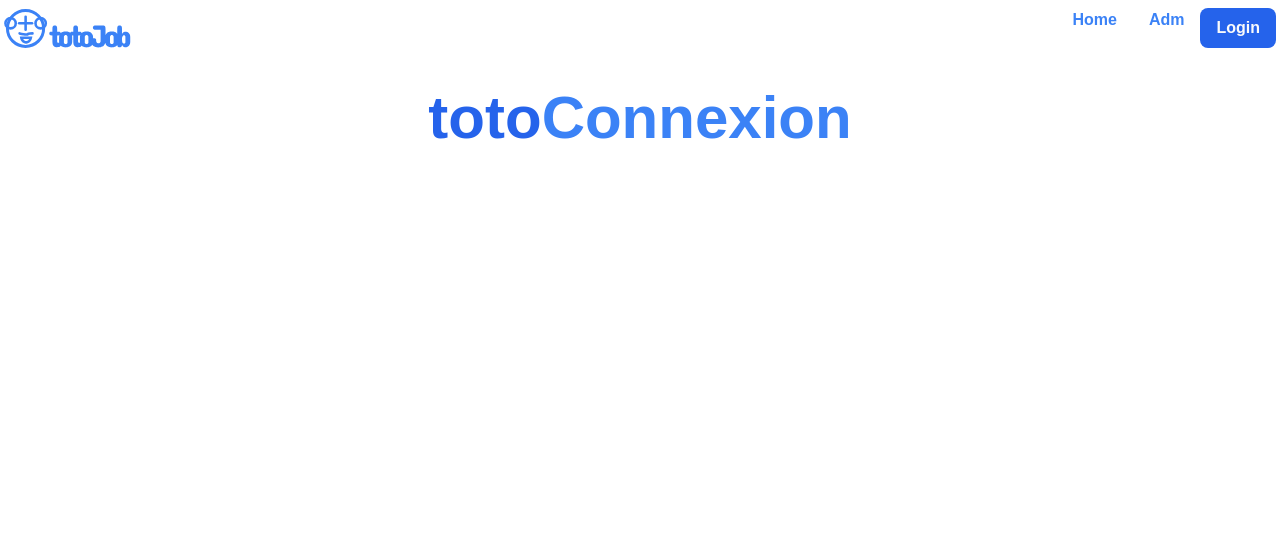
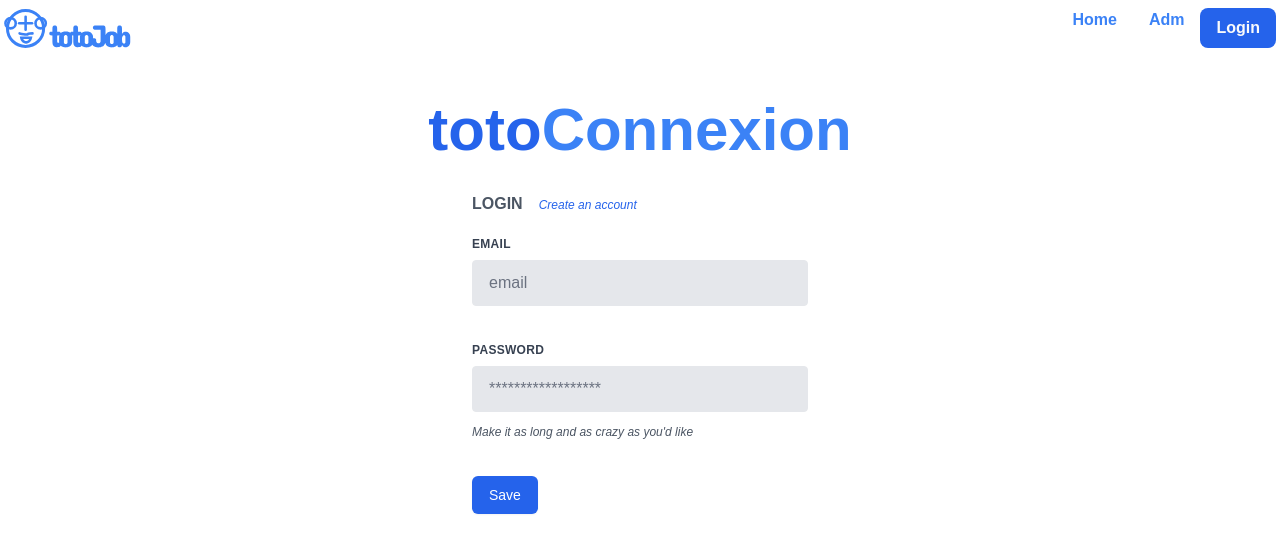
Before and after one commit to PierreGatschine/Jobboard, a Nuxt app: page /login in a window 1280 px wide. Shown: the top 552 px of the page. Built offline with nearby package versions, Linux system fonts and the light colour scheme.

Commit message:
Add login

```diff
--- a/components/AdvList.vue
+++ b/components/AdvList.vue
@@ -1,4 +1,3 @@
-import advertisementList from '..';
 <template>
   <div class="relative flex items-top justify-center min-h-screen bg-gray-200 sm:items-center sm:pt-0">
     <!-- <link href="https://cdn.jsdelivr.net/npm/tailwindcss@2.1.2/dist/tailwind.min.css" rel="stylesheet"> -->
--- /dev/null
+++ b/components/Login.vue
@@ -0,0 +1,87 @@
+<template>
+  <div>
+    <form @submit.prevent="handleSubmit" class="w-full max-w-sm mx-auto">
+
+      <div class="flex flex-wrap -mx-3 mb-6">
+        <div class="w-full px-3">
+          <label class="block uppercase tracking-wide text-gray-700 text-xs font-bold mb-2" for="email">
+            email
+          </label>
+          <input v-model="email" type="text" placeholder="email" name="email" id="email" autocomplete="email" class="appearance-none block w-full bg-gray-200 text-gray-700 border border-gray-200 rounded py-3 px-4 mb-3 leading-tight focus:outline-none focus:bg-white focus:border-gray-500">
+
+        </div>
+      </div>
+
+      <div class="flex flex-wrap -mx-3 mb-6">
+        <div class="w-full px-3">
+          <label class="block uppercase tracking-wide text-gray-700 text-xs font-bold mb-2" for="password">
+            Password
+          </label>
+          <input v-model="password" type="password" name="password" id="password"  placeholder="******************" class="appearance-none block w-full bg-gray-200 text-gray-700 border border-gray-200 rounded py-3 px-4 mb-3 leading-tight focus:outline-none focus:bg-white focus:border-gray-500">
+          <p class="text-gray-600 text-xs italic">Make it as long and as crazy as you'd like</p>
+        </div>
+      </div>
+
+      <div class="flex flex-wrap -mx-3 mb-6">
+        <div class="w-full px-3">
+             <!--   @click="sendForm" -->
+              <button type="submit" class="inline-flex justify-center mt-3 py-2 px-4 border border-transparent shadow-sm text-sm font-medium rounded-md text-white bg-blue-600 hover:bg-blue-700 focus:outline-none focus:ring-2 focus:ring-offset-2 focus:ring-blue-500">
+                Save
+              </button>
+              <p class="mt-3">
+                <span v-if="msg != 'err'" class="text-green-600 text-xs italic">{{ message }}</span>
+                <span v-else class="text-red-500 text-xs italic">{{ message }}</span>
+              </p>
+        </div>
+      </div>
+    </form>
+  </div>
+</template>
+
+<script>
+export default {
+  name: 'login',
+  data(){
+    return {
+
+      email: "",
+      password: "",
+
+      msg: false,
+      message: ""
+    }
+  },
+  methods: {
+    async handleSubmit() {
+      const res = await this.$axios.$post('http://localhost:3001/admin', {
+         email: this.email,
+         password: this.password,
+      })
+        .then(
+            res => {
+              console.log('toto', res);
+              this.message = 'Votre compte est créé';
+              this.msg = true;
+            }
+        ).catch(
+            err => {
+              console.log('titi', err);
+              this.message = err;
+              this.msg = true;
+            }
+        );
+
+    }
+
+  },
+  /* mounted() {
+    this.handleSubmit();
+  } */
+}
+</script>
+
+<style lang="postcss" scoped>
+  form {
+    @apply bg-white rounded-lg p-3 mx-auto;
+  }
+</style>
--- /dev/null
+++ b/components/Register.vue
@@ -0,0 +1,129 @@
+<template>
+  <div>
+    <form @submit.prevent="handleSubmit" class="w-full max-w-sm mx-auto">
+
+      <div class="flex flex-wrap -mx-3 mt-6 mb-6">
+        <div class="w-full px-3">
+          <label class="block uppercase tracking-wide text-gray-700 text-xs font-bold mb-2" for="firstname">
+            first-name
+          </label>
+          <input v-model="firstname" :rules="firstnameRules" type="text" placeholder="Jane" name="firstname" id="firstname" autocomplete="name" class="appearance-none block w-full bg-gray-200 text-gray-700 border border-gray-200 rounded py-3 px-4 mb-3 leading-tight focus:outline-none focus:bg-white">
+          <!-- <p class="text-red-500 text-xs italic">Please fill out this field.</p> -->
+        </div>
+      </div>
+
+      <div class="flex flex-wrap -mx-3 mb-6">
+        <div class="w-full px-3">
+          <label class="block uppercase tracking-wide text-gray-700 text-xs font-bold mb-2" for="lastname">
+            last-name
+          </label>
+          <input v-model="lastname" :rules="lastnameRules" type="text" placeholder="Doe" name="lastname" id="lastname" autocomplete="name" class="appearance-none block w-full bg-gray-200 text-gray-700 border border-gray-200 rounded py-3 px-4 mb-3 leading-tight focus:outline-none focus:bg-white">
+          <!-- <p class="text-red-500 text-xs italic">Please fill out this field.</p> -->
+        </div>
+      </div>
+
+      <div class="flex flex-wrap -mx-3 mb-6">
+        <div class="w-full px-3">
+          <label class="block uppercase tracking-wide text-gray-700 text-xs font-bold mb-2" for="email">
+            email
+          </label>
+          <input v-model="email" :rules="emailRules" type="text" placeholder="email" name="email" id="email" autocomplete="email" class="appearance-none block w-full bg-gray-200 text-gray-700 border border-gray-200 rounded py-3 px-4 mb-3 leading-tight focus:outline-none focus:bg-white focus:border-gray-500">
+
+        </div>
+      </div>
+
+      <div class="flex flex-wrap -mx-3 mb-6">
+        <div class="w-full px-3">
+          <label class="block uppercase tracking-wide text-gray-700 text-xs font-bold mb-2" for="password">
+            Password
+          </label>
+          <input v-model="password" :rules="passRules" type="password" name="password" id="password"  placeholder="******************" class="appearance-none block w-full bg-gray-200 text-gray-700 border border-gray-200 rounded py-3 px-4 mb-3 leading-tight focus:outline-none focus:bg-white focus:border-gray-500">
+          <p class="text-gray-600 text-xs italic">Make it as long and as crazy as you'd like</p>
+        </div>
+      </div>
+
+      <div class="flex flex-wrap -mx-3 mb-6">
+        <div class="w-full px-3">
+             <!--   @click="sendForm" -->
+              <button type="submit" class="inline-flex justify-center mt-3 py-2 px-4 border border-transparent shadow-sm text-sm font-medium rounded-md text-white bg-blue-600 hover:bg-blue-700 focus:outline-none focus:ring-2 focus:ring-offset-2 focus:ring-blue-500">
+                Save
+                <!-- <span v-if="msg">{{ message }}</span> -->
+              </button>
+              <p class="mt-3">
+                <span v-if="msg != 'err'" class="text-green-600 text-xs italic">{{ message }}</span>
+                <span v-else class="text-red-500 text-xs italic">{{ message }}</span>
+              </p>
+        </div>
+      </div>
+    </form>
+  </div>
+</template>
+
+<script>
+export default {
+  name: 'Signup',
+  data(){
+    return {
+      valid: true,
+
+      firstnameRules: [
+          v => !!v || 'Renseignez votre prénom',
+          v => /^[A-Za-z]+$/.test(v) || "Votre prénom n'est pas valide",
+      ],
+      lastnameRules: [
+          v => !!v || 'Renseignez votre nom',
+          v => /^[A-Za-z]+$/.test(v) || "Votre nom n'est pas valide",
+      ],
+      emailRules: [
+          v => !!v || 'Renseignez votre e-mail',
+          v => /.+@.+\..+/.test(v) || "Votre e-mail n'est pas valide",
+      ],
+      passRules: [
+          v => !!v || 'Renseignez votre mot de passe',
+          v => (v && v.length >= 5) || '5 caractères minimun',
+          v => /(?=.*[A-Z])/.test(v) || 'Au moins une majuscule',
+          v => /(?=.*\d)/.test(v) || 'Au moins un chiffre',
+      ],
+
+      firstname: "",
+      lastname: "",
+      email: "",
+      password: "",
+
+      msg: false,
+      message: ""
+    }
+  },
+  methods: {
+    async handleSubmit() {
+      const res = await this.$axios.$post('http://localhost:3001/admin', {
+         firstname: this.firstname,
+         lastname: this.lastname,
+         email: this.email,
+         password: this.password,
+      })
+        .then(
+            res => {
+              console.log('toto', res);
+              this.message = 'Votre compte est créé';
+              this.msg = true;
+            }
+        ).catch(
+            err => {
+              console.log('titi', err);
+              this.message = err;
+              this.msg = true;
+            }
+        );
+
+    }
+
+  }
+}
+</script>
+
+<style lang="postcss" scoped>
+  form {
+    @apply bg-white rounded-lg p-3 mx-auto;
+  }
+</style>
--- a/components/btn.vue
+++ b/components/btn.vue
@@ -10,7 +10,7 @@
 
 <script>
 export default {
-
+  name: 'Btn',
   props: {
     msg: String,
   }
--- a/components/wrapper.vue
+++ b/components/wrapper.vue
@@ -1,10 +1,14 @@
 <template>
-    <div class="flex justify-center sm:flex-wrap pt-8 sm:pt-0 text-6xl font-bold text-blue-600">toto<span class="text-blue-500">{{ msg }}</span></div>
+  <div>
+    <div class="flex justify-start mobile:justify-center mx-auto flex-wrap pt-8 sm:pt-0 text-6xl font-bold text-blue-600">toto<span class="text-blue-500">{{ msg }}</span></div>
+
+  </div>
 
 </template>
 
 <script>
 export default {
+    name: 'Wrapper',
     props:{
       msg: String,
     }
--- a/pages/form.vue
+++ b/pages/form.vue
@@ -2,11 +2,11 @@
   <div>
     <Appbar/>
     <div class="m-3 mb-5">
-      <wrapper msg="formulaire"/>
+      <Wrapper msg="Formulaire"/>
     </div>
 
     <form @submit.prevent="sendForm" class="w-full max-w-sm mx-auto">
-      <div class="flex flex-wrap -mx-3 mb-6">
+      <div class="flex flex-wrap -mx-3 mt-6 mb-6">
         <div class="w-full px-3">
           <fieldset>
                   <div>
@@ -14,19 +14,19 @@
                   </div>
                   <div class="flex  mt-4 space-x-4">
                     <div class="flex items-center">
-                      <input v-model="dataForm.genre" value="a" id="genre_male" name="genre" type="radio" class="focus:ring-indigo-500 h-4 w-4 text-indigo-600 border-gray-300" />
+                      <input v-model="genre" value="male" id="genre_male" name="genre" type="radio" class="focus:ring-indigo-500 h-4 w-4 text-indigo-600 border-gray-300" />
                       <label for="genre_male" class="ml-3 block text-sm font-medium text-gray-700">
                         Mr
                       </label>
                     </div>
                     <div class="flex items-center">
-                      <input v-model="dataForm.genre" id="genre_female" name="genre" type="radio" class="focus:ring-indigo-500 h-4 w-4 text-indigo-600 border-gray-300" />
+                      <input v-model="genre" value="female" id="genre_female" name="genre" type="radio" class="focus:ring-indigo-500 h-4 w-4 text-indigo-600 border-gray-300" />
                       <label for="genre_female" class="ml-3 block text-sm font-medium text-gray-700">
                         Miss
                       </label>
                     </div>
                     <div class="flex items-center">
-                      <input v-model="dataForm.genre" id="genre_other" name="genre" type="radio" class="focus:ring-indigo-500 h-4 w-4 text-indigo-600 border-gray-300" />
+                      <input v-model="genre" value="other" id="genre_other" name="genre" type="radio" class="focus:ring-indigo-500 h-4 w-4 text-indigo-600 border-gray-300" />
                       <label for="genre_other" class="ml-3 block text-sm font-medium text-gray-700">
                         other
                       </label>
@@ -41,7 +41,7 @@
           <label class="block uppercase tracking-wide text-gray-700 text-xs font-bold mb-2" for="name">
             Name
           </label>
-          <input v-model="dataForm.name" type="text" placeholder="Doe" name="name" id="name" autocomplete="name" class="appearance-none block w-full bg-gray-200 text-gray-700 border border-gray-200 rounded py-3 px-4 mb-3 leading-tight focus:outline-none focus:bg-white">
+          <input v-model="name" type="text" placeholder="Doe" name="name" id="name" autocomplete="name" class="appearance-none block w-full bg-gray-200 text-gray-700 border border-gray-200 rounded py-3 px-4 mb-3 leading-tight focus:outline-none focus:bg-white">
           <p class="text-red-500 text-xs italic" v-if="errors.emptyContent">Please fill out this field.</p>
         </div>
       </div>
@@ -51,7 +51,7 @@
           <label class="block uppercase tracking-wide text-gray-700 text-xs font-bold mb-2" for="password">
             Password
           </label>
-          <!-- <input v-model="datForm.password" type="password" name="password" id="password"  placeholder="******************" class="appearance-none block w-full bg-gray-200 text-gray-700 border border-gray-200 rounded py-3 px-4 mb-3 leading-tight focus:outline-none focus:bg-white focus:border-gray-500"> -->
+          <input v-model="password" type="password" name="password" id="password"  placeholder="******************" class="appearance-none block w-full bg-gray-200 text-gray-700 border border-gray-200 rounded py-3 px-4 mb-3 leading-tight focus:outline-none focus:bg-white focus:border-gray-500">
           <p class="text-gray-600 text-xs italic">Make it as long and as crazy as you'd like</p>
         </div>
       </div>
@@ -61,7 +61,7 @@
           <label class="block uppercase tracking-wide text-gray-700 text-xs font-bold mb-2" for="email">
             email
           </label>
-          <input v-model="dataForm.email" type="text" placeholder="email" name="email" id="email" autocomplete="email" class="appearance-none block w-full bg-gray-200 text-gray-700 border border-gray-200 rounded py-3 px-4 mb-3 leading-tight focus:outline-none focus:bg-white focus:border-gray-500">
+          <input v-model="email" type="text" placeholder="email" name="email" id="email" autocomplete="email" class="appearance-none block w-full bg-gray-200 text-gray-700 border border-gray-200 rounded py-3 px-4 mb-3 leading-tight focus:outline-none focus:bg-white focus:border-gray-500">
 
         </div>
       </div>
@@ -74,7 +74,7 @@
           <!-- <span class="inline-flex rounded-l-md py-3 px-4 mb-3 leading-tight focus:outline-none border-gray-300 bg-gray-50 text-gray-500 text-sm">
                       +33
           </span> -->
-          <input v-model="dataForm.phone" type="text" name="phone" id="phone" placeholder="+33 6 XX XX XX XX" class="appearance-none block w-full bg-gray-200 text-gray-700 border border-gray-200 rounded py-3 px-4 mb-3 leading-tight focus:outline-none focus:bg-white focus:border-gray-500">
+          <input v-model="phone" type="text" name="phone" id="phone" placeholder="+33 6 XX XX XX XX" class="appearance-none block w-full bg-gray-200 text-gray-700 border border-gray-200 rounded py-3 px-4 mb-3 leading-tight focus:outline-none focus:bg-white focus:border-gray-500">
 
         </div>
       </div>
@@ -84,7 +84,7 @@
           <label class="block uppercase tracking-wide text-gray-700 text-xs font-bold mb-2" for="address">
             address
           </label>
-          <input v-model="dataForm.address" type="text" name="address" id="address" placeholder="address" class="appearance-none block w-full bg-gray-200 text-gray-700 border border-gray-200 rounded py-3 px-4 mb-3 leading-tight focus:outline-none focus:bg-white focus:border-gray-500">
+          <input v-model="address" type="text" name="address" id="address" placeholder="address" class="appearance-none block w-full bg-gray-200 text-gray-700 border border-gray-200 rounded py-3 px-4 mb-3 leading-tight focus:outline-none focus:bg-white focus:border-gray-500">
         </div>
       </div>
 
@@ -93,7 +93,7 @@
             <label class="block uppercase tracking-wide text-gray-700 text-xs font-bold mb-2" for="city">
               City
             </label>
-            <input v-model="dataForm.city" type="text" name="city" placeholder="Albuquerque" id="city" class="appearance-none block w-full bg-gray-200 text-gray-700 border border-gray-200 rounded py-3 px-4 leading-tight focus:outline-none focus:bg-white focus:border-gray-500">
+            <input v-model="city" type="text" name="city" placeholder="Albuquerque" id="city" class="appearance-none block w-full bg-gray-200 text-gray-700 border border-gray-200 rounded py-3 px-4 leading-tight focus:outline-none focus:bg-white focus:border-gray-500">
         </div>
       </div>
 
@@ -102,7 +102,7 @@
           <label class="block uppercase tracking-wide text-gray-700 text-xs font-bold mb-2" for="zip">
             Zip
           </label>
-          <input v-model="dataForm.zip" type="text" name="zip" id="zip" placeholder="13210" class="appearance-none block w-full bg-gray-200 text-gray-700 border border-gray-200 rounded py-3 px-4 leading-tight focus:outline-none focus:bg-white focus:border-gray-500">
+          <input v-model="zip" type="text" name="zip" id="zip" placeholder="13210" class="appearance-none block w-full bg-gray-200 text-gray-700 border border-gray-200 rounded py-3 px-4 leading-tight focus:outline-none focus:bg-white focus:border-gray-500">
         </div>
       </div>
       <div class="flex flex-wrap -mx-3 mb-6">
@@ -135,8 +135,10 @@
              <!--   @click="sendForm" -->
               <button type="submit" class="inline-flex justify-center mt-3 py-2 px-4 border border-transparent shadow-sm text-sm font-medium rounded-md text-white bg-blue-600 hover:bg-blue-700 focus:outline-none focus:ring-2 focus:ring-offset-2 focus:ring-blue-500">
                 Save
-                <span v-if="msg">{{ message }}</span>
+
               </button>
+              <span v-if="msg != 'err'" class="text-green-600 text-xs italic">{{ message }}</span>
+              <span v-else class="text-red-500 text-xs italic">{{ message }}</span>
         </div>
       </div>
     </form>
@@ -154,18 +156,17 @@ export default {
         },
        /*  valid: true, */
 
-        dataForm:{
+
           genre:"",
           name:"",
-          /* password:"", */
+          password:"",
           email:"",
           phone: "",
           address:"",
           city:"",
           zip:"",
           /* file_upload:"" */
-        },
-       dataForms: "",
+
         msg: false,
         message:"",
   }
@@ -186,10 +187,13 @@ export default {
          .then(
             res => {
               console.log('toto', res);
+              this.message = 'Vos informations personnelles ont été enregistrées !';
+              this.msg = true;
             }
         ).catch(
             err => {
               console.log('titi', err);
+              this.message = err;
             }
         );
 
@@ -204,15 +208,15 @@ export default {
     }, */
 
   },
-  mounted() {
+  /* mounted() {
       this.sendForm();
-      }
+      } */
 
 }
 </script>
 
 <style lang="postcss" scoped>
   form {
-    @apply bg-gray-50 rounded-lg p-3
+    @apply bg-white rounded-lg p-3 mx-auto;
   }
 </style>
--- a/pages/login.vue
+++ b/pages/login.vue
@@ -1,18 +1,51 @@
 <template>
   <div>
     <Appbar/>
-    <wrapper msg="Connexion"/>
+    <div class="m-3 mb-5">
+      <Wrapper msg="Connexion"/>
+      <div class="mt-5">
+            <div class="w-full max-w-sm mx-auto bg-white  rounded-lg p-3">
+              <div class="flex flex-wrap -mx-3 mb-2">
+
+                  <p class="text-gray-600 text-ms font-bold pl-6 mr-4" v-if="mode == 'login'">LOGIN</p>
+                  <p class="text-gray-600 text-ms font-bold pl-6 mr-4" v-else>REGISTER</p>
+                  <p class="text-gray-600 text-ms italic" v-if="mode == 'login'"><span class="text-blue-600 text-xs " @click="switchToCreateAccount()">Create an account</span></p>
+                  <p class="text-gray-600 text-ms italic" v-else><span class="text-blue-600 text-xs " @click="switchToCreateAccount()">Connexion an account</span></p>
+              </div>
+              <Login v-if=" mode == 'login'" />
+              <Register v-else/>
+            </div>
+
+      </div>
+    </div>
+
   </div>
 </template>
 
 <script>
-import wrapper from '../components/wrapper.vue'
+import Register from '../components/Register.vue'
+import Login from '../components/Login.vue'
+import Wrapper from '../components/Wrapper.vue'
 export default {
-  components: { wrapper },
+  components: { Wrapper, Register, Login },
+  data() {
+    return {
+      mode: 'login'
+    }
+  },
+  methods: {
+    switchToCreateAccount() {
+      this.mode = 'create';
+    },
+    switchToLogin() {
+      this.mode = 'login';
+    },
+  },
 
-}
+  }
+
 </script>
 
-<style>
+<style lang="postcss" scoped>
 
 </style>
--- a/tailwind.config.js
+++ b/tailwind.config.js
@@ -21,6 +21,8 @@ module.exports = {
       serif: ["Merriweather", "serif"]
     },
     screens: {
+      mobile: "448px",
+      // => @media (min-width: 448px) { ... }
       tablet: "640px",
       // => @media (min-width: 640px) { ... }
 
```
